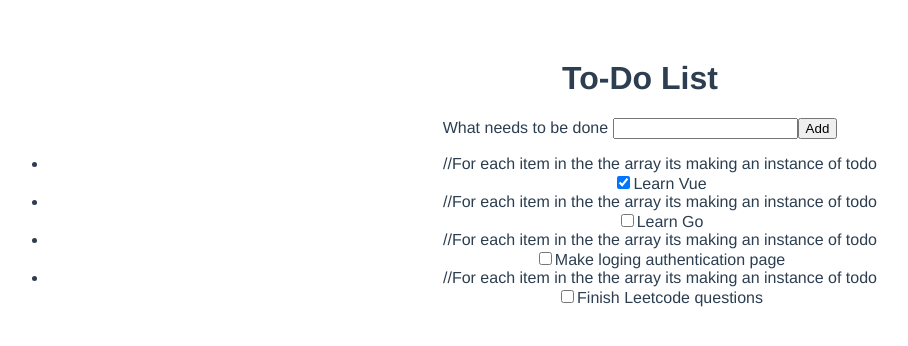
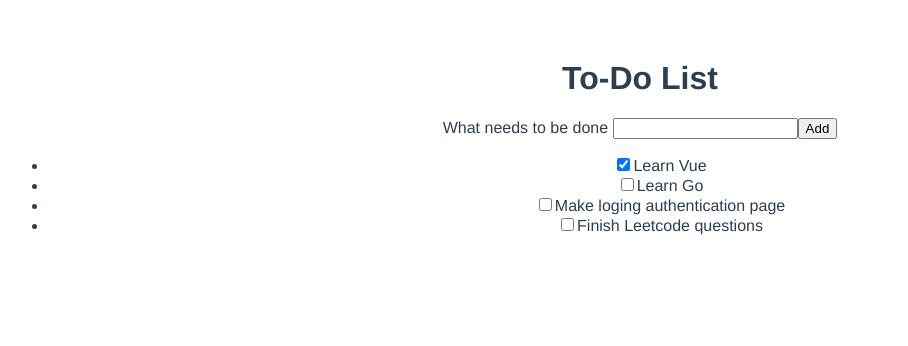
Before and after one commit to fahaddalwai/VueToDo, a Vue app: page / in a window 1280 px wide. Shown: the top 346 px of the page, without its empty margins (0-908 px from the left). Built offline with nearby package versions, Linux system fonts and the light colour scheme.

Commit message:
fix: add item input

```diff
--- a/src/App.vue
+++ b/src/App.vue
@@ -3,7 +3,7 @@
     <h1>To-Do List</h1>
     <to-do-form @todo-added="addToDo"></to-do-form>
     <ul>
-      <li v-for="item in ToDoItems" :key="item.id"> //For each item in the the array its making an instance of todo
+      <li v-for="item in ToDoItems" :key="item.id">
         <to-do-item :label="item.label" :done="item.done" :id="item.id"></to-do-item>
       </li>
     </ul>
--- a/src/components/ToDoForm.vue
+++ b/src/components/ToDoForm.vue
@@ -19,6 +19,7 @@
                     return;
                 }
                 this.$emit("todo-added",this.label);  //event name is todo-added
+                this.label=""
             }
         },
         data(){
```
